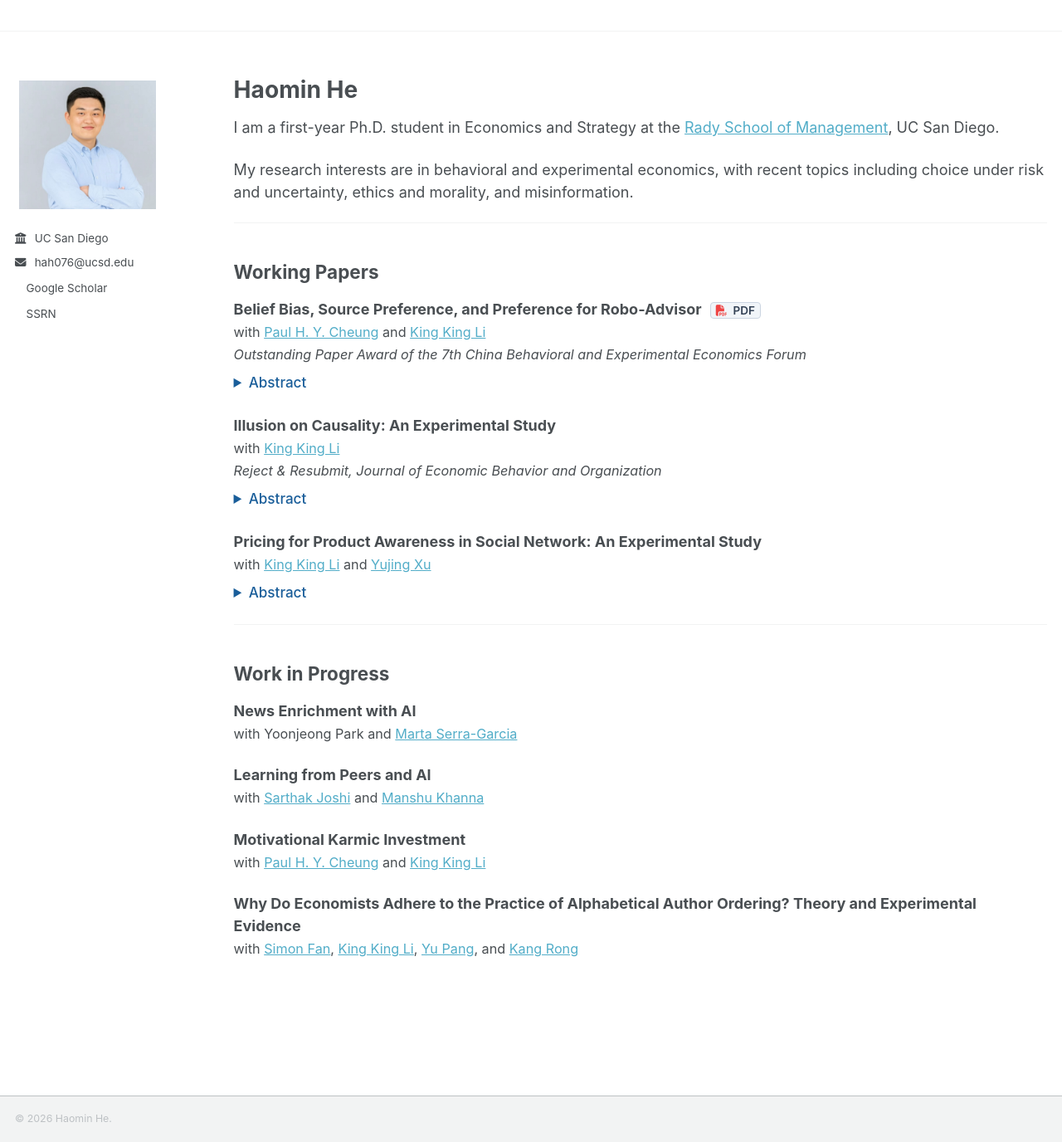
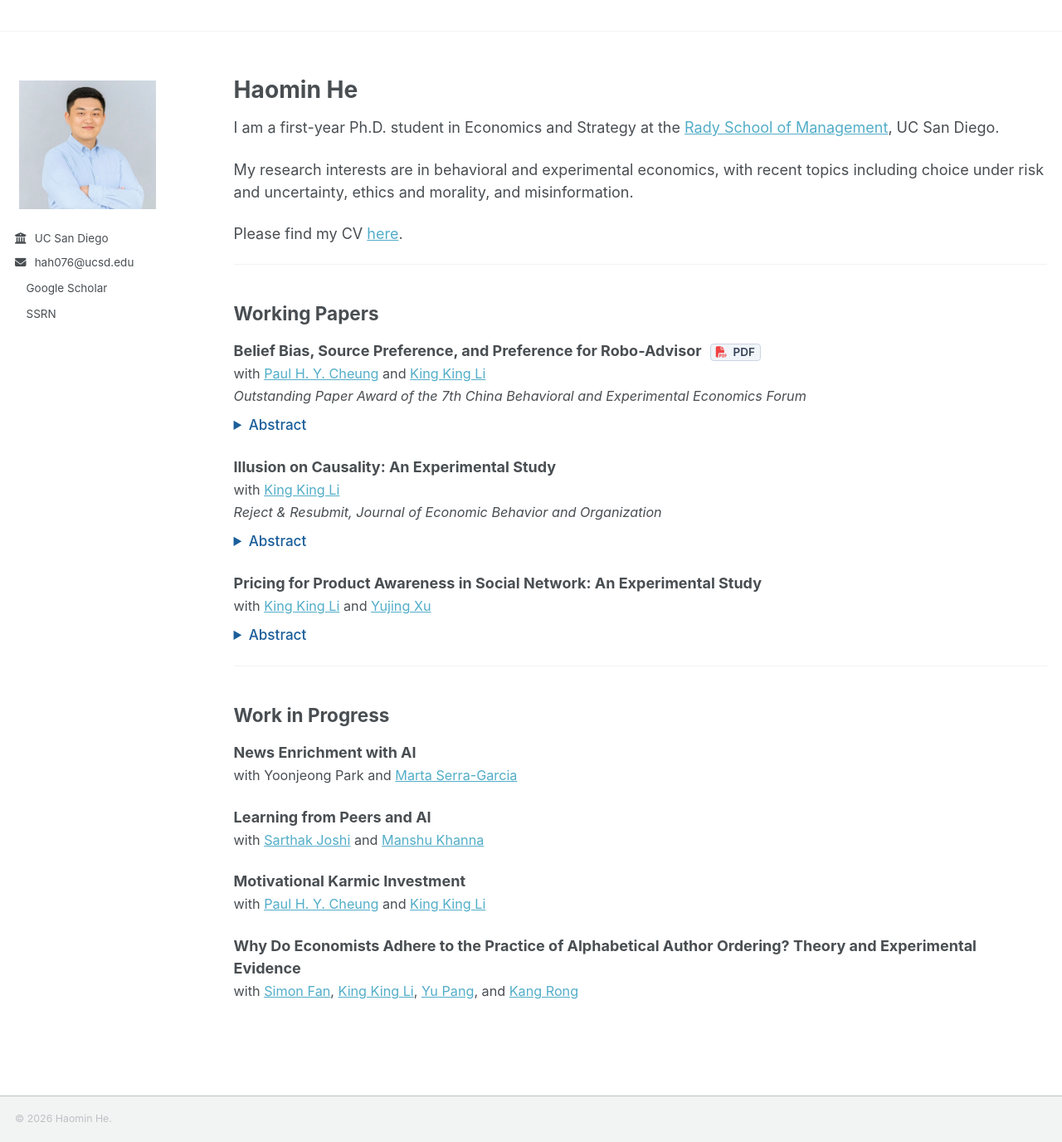
Before and after one commit to haomin-he/haomin-he.github.io, a Jekyll site: the page built from _pages/about.md, in a window 1280 px wide and 1376 px high. Shown: the whole window at 83% size. Built offline with Jekyll 4.4.1, drawn with Linux system fonts in a browser that asks for light colours; a script bundle is joined from its source files by our own code; a style sheet for code colours, icons or effects is not loaded.

Commit message:
Update about.md

```diff
--- a/_pages/about.md
+++ b/_pages/about.md
@@ -17,6 +17,8 @@ redirect_from:
 I am a first-year Ph.D. student in Economics and Strategy at the <a href="https://rady.ucsd.edu/" target="_blank" rel="noopener noreferrer">Rady School of Management</a>, UC San Diego.
 
 My research interests are in behavioral and experimental economics, with recent topics including choice under risk and uncertainty, ethics and morality, and misinformation.
+
+Please find my CV <a href="../assets/CV_Haomin_202611.pdf" target="_blank" rel="noopener noreferrer">here</a>.
 
 ---
 
```
